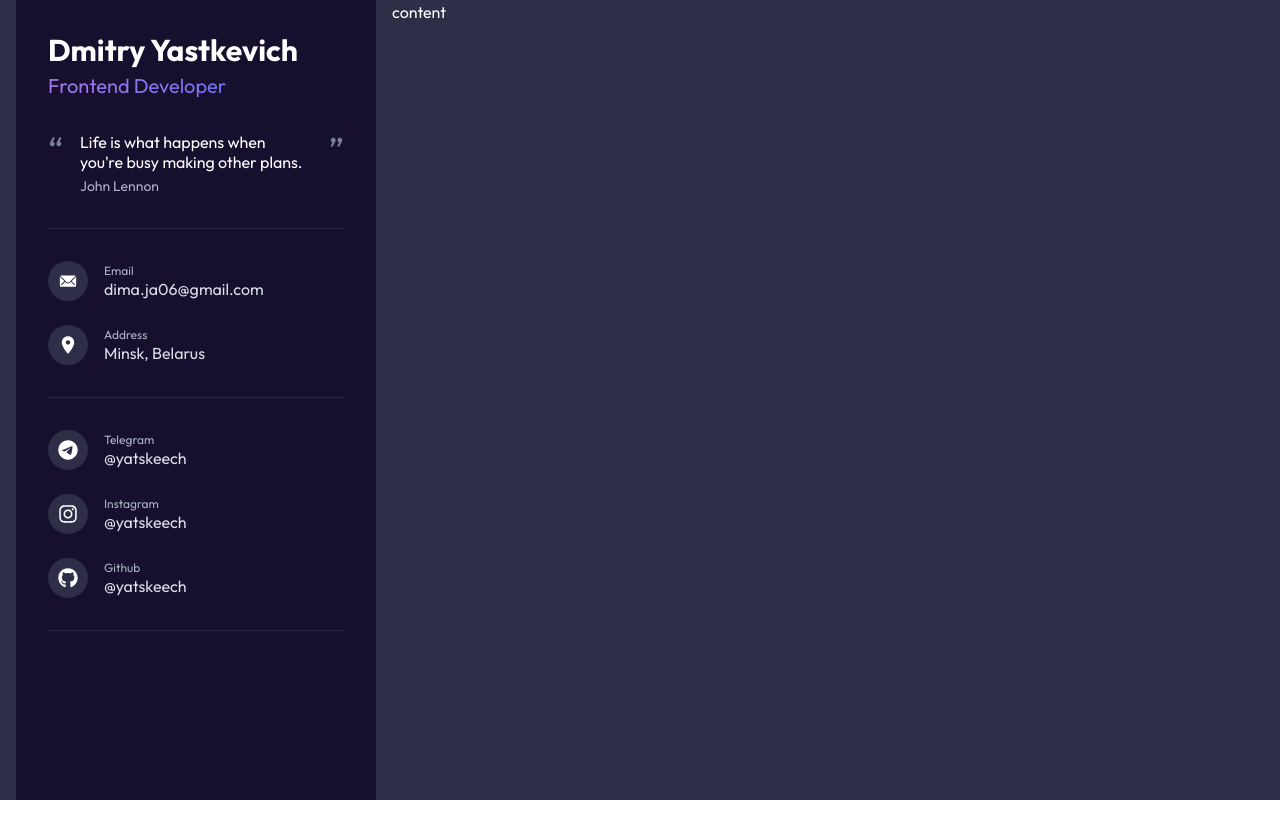
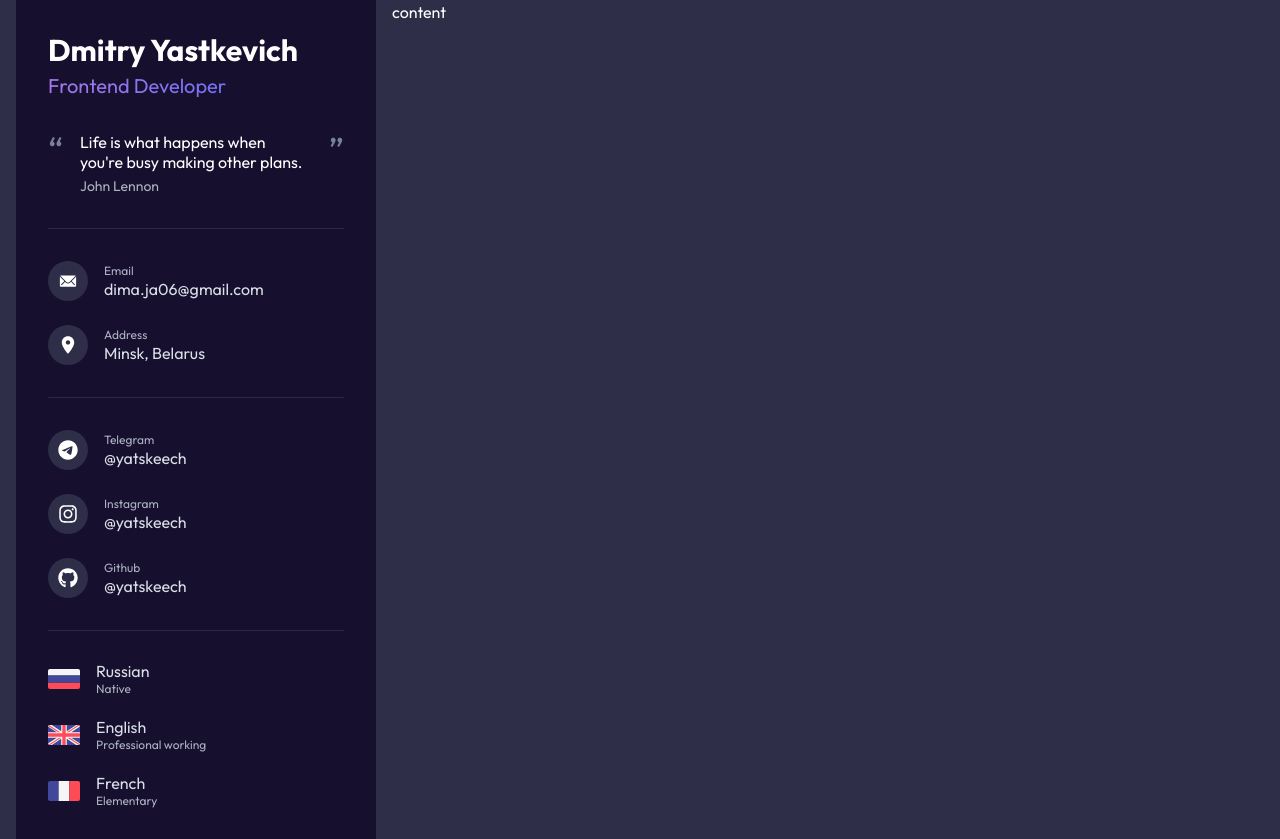
Before and after one commit to yatskeech/cv, a React (Vite) app: page / in a window 1280 px wide. Before the commit the page ends 800 px from the top, so only its background shows below. Built offline with nearby package versions, Linux system fonts and the light colour scheme; a web font is replaced by a local one.

Commit message:
Add languages

```diff
--- a/package.json
+++ b/package.json
@@ -12,6 +12,7 @@
   "dependencies": {
     "react": "^18.3.1",
     "react-dom": "^18.3.1",
+    "react-flags-select": "^2.2.3",
     "react-icons": "^5.4.0"
   },
   "devDependencies": {
--- a/src/App.tsx
+++ b/src/App.tsx
@@ -1,6 +1,7 @@
 import Divider from "./components/Divider";
 import Header from "./components/Header";
 import Info from "./components/Info";
+import Languages from "./components/Languages";
 import Socials from "./components/Socials";
 
 function App() {
@@ -16,6 +17,7 @@ function App() {
               <Divider />
               <Socials />
               <Divider />
+              <Languages />
             </div>
           </div>
           <div>content</div>
--- /dev/null
+++ b/src/components/Languages.tsx
@@ -0,0 +1,46 @@
+import { ReactNode } from "react";
+import { Fr, Gb, Ru } from "react-flags-select";
+
+interface Language {
+  icon: ReactNode;
+  name: string;
+  level: string;
+}
+
+const LANGUAGES: Language[] = [
+  {
+    icon: <Ru />,
+    name: "Russian",
+    level: "Native",
+  },
+  {
+    icon: <Gb />,
+    name: "English",
+    level: "Professional working",
+  },
+  {
+    icon: <Fr />,
+    name: "French",
+    level: "Elementary",
+  },
+];
+
+function Languages() {
+  return (
+    <div className="flex flex-col gap-6">
+      {LANGUAGES.map(({ icon, name, level }, index) => (
+        <div key={index} className="flex gap-4 items-center">
+          <div className="w-8 h-5 text-4xl flex items-center justify-center rounded-sm overflow-hidden">
+            {icon}
+          </div>
+          <div className="flex flex-col gap-1">
+            <span className="text-gray-lighter leading-none">{name}</span>
+            <span className="text-xs text-gray-light leading-none">{level}</span>
+          </div>
+        </div>
+      ))}
+    </div>
+  );
+}
+
+export default Languages;
```
Also changed, not shown: 1 other file (tests, documents, lock files or other folders).
